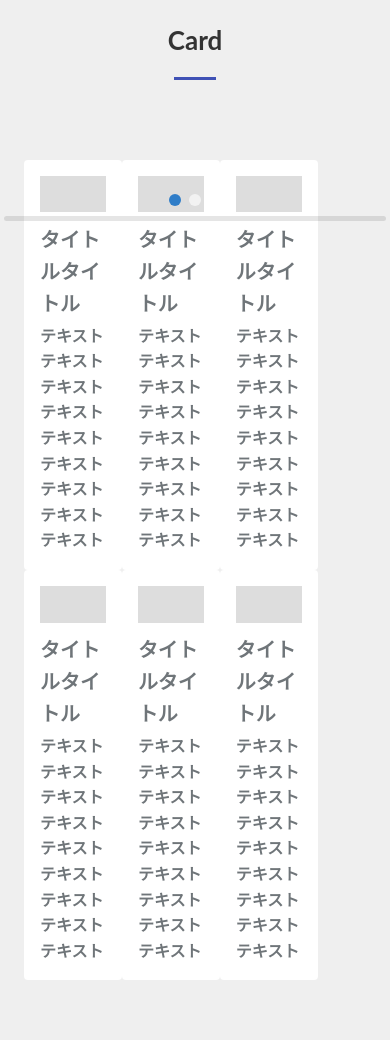
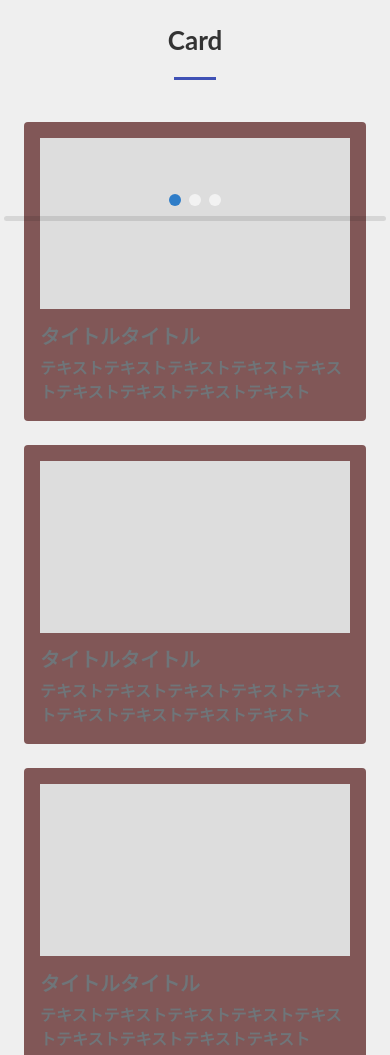
Before and after one commit to kenba916/copy2, a plain HTML site: page index.html in a window 390 px wide. Shown: the part 620-1675 px from the top of the page. Drawn offline with nearby package versions, Linux system fonts and the light colour scheme; a web font is replaced by a local one.

Commit message:
Update day9.css

```diff
--- a/day9.css
+++ b/day9.css
@@ -481,69 +481,66 @@ card
 /*=========================
 card
 =========================*/
-
 .card {
   background: #EFEFEF;
   padding: 80px 0 60px;
 }
 
-
-
 .card-items {
   margin-top: 80px;
+  display: -webkit-box;
+  display: -ms-flexbox;
   display: flex;
+  -ms-flex-wrap: wrap;
       flex-wrap: wrap;
-
-    @include mq ('sp') {
+}
+
+@media (max-width: 767px) {
+  .card-items {
     margin-top: 42px;
   }
 }
 
 .card-item {
   width: calc(33.3% - 24px * 2 / 3);
-    // width: 100%;
-    background: #fff;
+  background: #815757;
   padding: 16px;
   border-radius: 4px;
-
-    @include mq('pc') {
-        &:not(:nth-child(3n + 1)) {
+}
+
+@media (min-width: 1200px) {
+  .card-item:not(:nth-child(3n + 1)) {
     margin-left: 24px;
   }
-
-        &:nth-child(n + 4) {
+  .card-item:nth-child(n + 4) {
     margin-top: 24px;
   }
 }
 
-
-    @include mq('tab') {
+@media (min-width: 768px) and (max-width: 1199px) {
+  .card-item {
     width: calc(50% - 24px * 1 / 2);
-
-        &:not(:nth-child(2n + 1)) {
+  }
+  .card-item:not(:nth-child(2n + 1)) {
     margin-left: 24px;
   }
-
-        &:nth-child(n + 3) {
+  .card-item:nth-child(n + 3) {
     margin-top: 24px;
   }
 }
 
-    @include mq('sp') {
+@media (max-width: 767px) {
+  .card-item {
     width: 100%;
     margin-left: 0;
-
-        &:nth-child(n + 2) {
+  }
+  .card-item:nth-child(n + 2) {
     margin-top: 24px;
   }
 }
-}
-
-.card-img {
-
-    img {
-        width: 100%;
-    }
+
+.card-img img {
+  width: 100%;
 }
 
 .card-title {
@@ -556,7 +553,7 @@ card
 .card-text {
   color: #6F7579;
   font-weight: 700;
-    line-height: (24 / 16);
+  line-height: 1.5;
   margin-top: 4px;
 }
 
```
Lines whose indentation alone changed are shown as unchanged.
